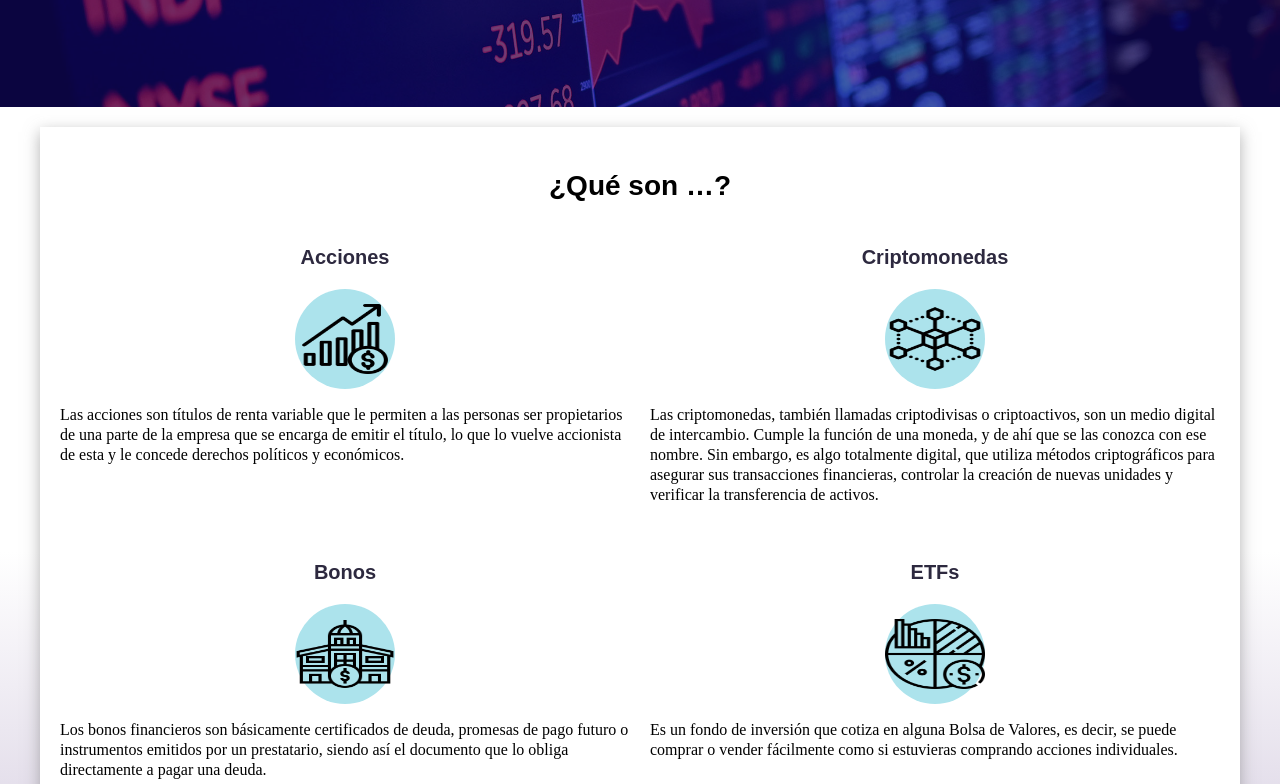
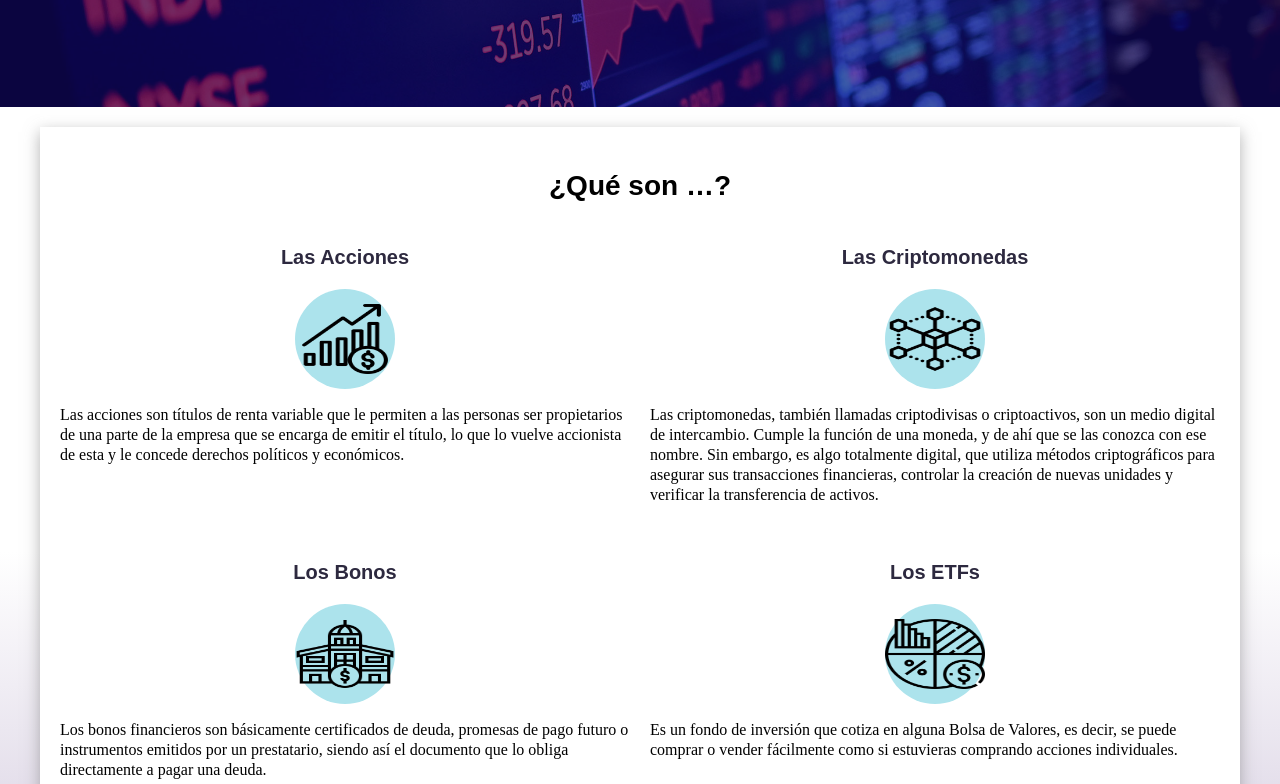
Before and after one commit to XavierJEG/Incubando_Inversionistas, a plain HTML site: page index.html in a window 1280 px wide. Shown: the part 386-1170 px from the top of the page. Drawn offline with Linux system fonts and the light colour scheme; a web font is replaced by a local one.

Commit message:
Se cambiarons los titulos de los instrumentos de inversión en la página principal

```diff
--- a/index.html
+++ b/index.html
@@ -54,7 +54,7 @@
 
       <div class="servicios">
       <section class="servicio">
-              <h3>Acciones</h3>
+              <h3>Las Acciones</h3>
               <div class="iconos">
                   <img src="./icons/acciones_icon.png" alt="icono que representa acciones" width="100px" height="70px">
 
@@ -63,7 +63,7 @@
       </section>
 
       <section class="servicio">
-              <h3>Criptomonedas</h3>
+              <h3>Las Criptomonedas</h3>
               <div class="iconos">
                   <img src="./icons/criptomonedas_icon.png" alt="icono que representa criptomonedas" width="100px" height="70px">
               </div>
@@ -71,7 +71,7 @@
       </section>
 
           <section class="servicio">
-              <h3>Bonos</h3>
+              <h3>Los Bonos</h3>
               <div class="iconos">
                   <img src="./icons/bonos_icon.png" alt="icono que representa bonos" width="100px" height="70px">
               </div>
@@ -79,7 +79,7 @@
           </section>
 
           <section class="servicio">
-            <h3>ETFs</h3>
+            <h3>Los ETFs</h3>
             <div class="iconos">
                 <img src="./icons/etf_icon.png" alt="icono que representa ETFs" width="100px" height="70px">
             </div>
```
